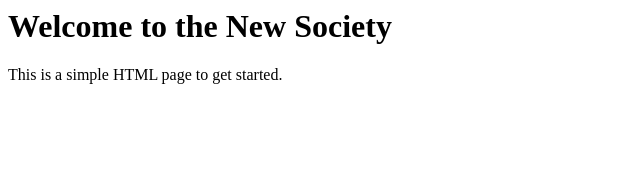
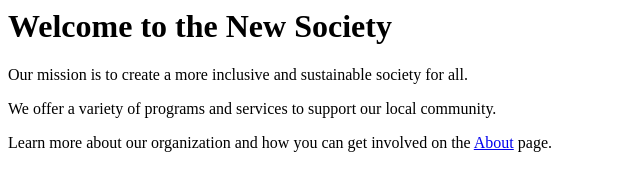
Before and after one commit to mspremulli/new-society-website, a plain HTML site: page index.html in a window 1280 px wide. Shown: the whole page, without its empty margins (0-640 px from the left). Drawn offline with Linux system fonts and the light colour scheme.

Commit message:
Add more content to home page

```diff
--- a/index.html
+++ b/index.html
@@ -1,9 +1,12 @@
+
 <html>
   <head>
     <title>New Society</title>
   </head>
   <body>
     <h1>Welcome to the New Society</h1>
-    <p>This is a simple HTML page to get started.</p>
+    <p>Our mission is to create a more inclusive and sustainable society for all.</p>
+    <p>We offer a variety of programs and services to support our local community.</p>
+    <p>Learn more about our organization and how you can get involved on the <a href="/about.html">About</a> page.</p>
   </body>
 </html>
```
